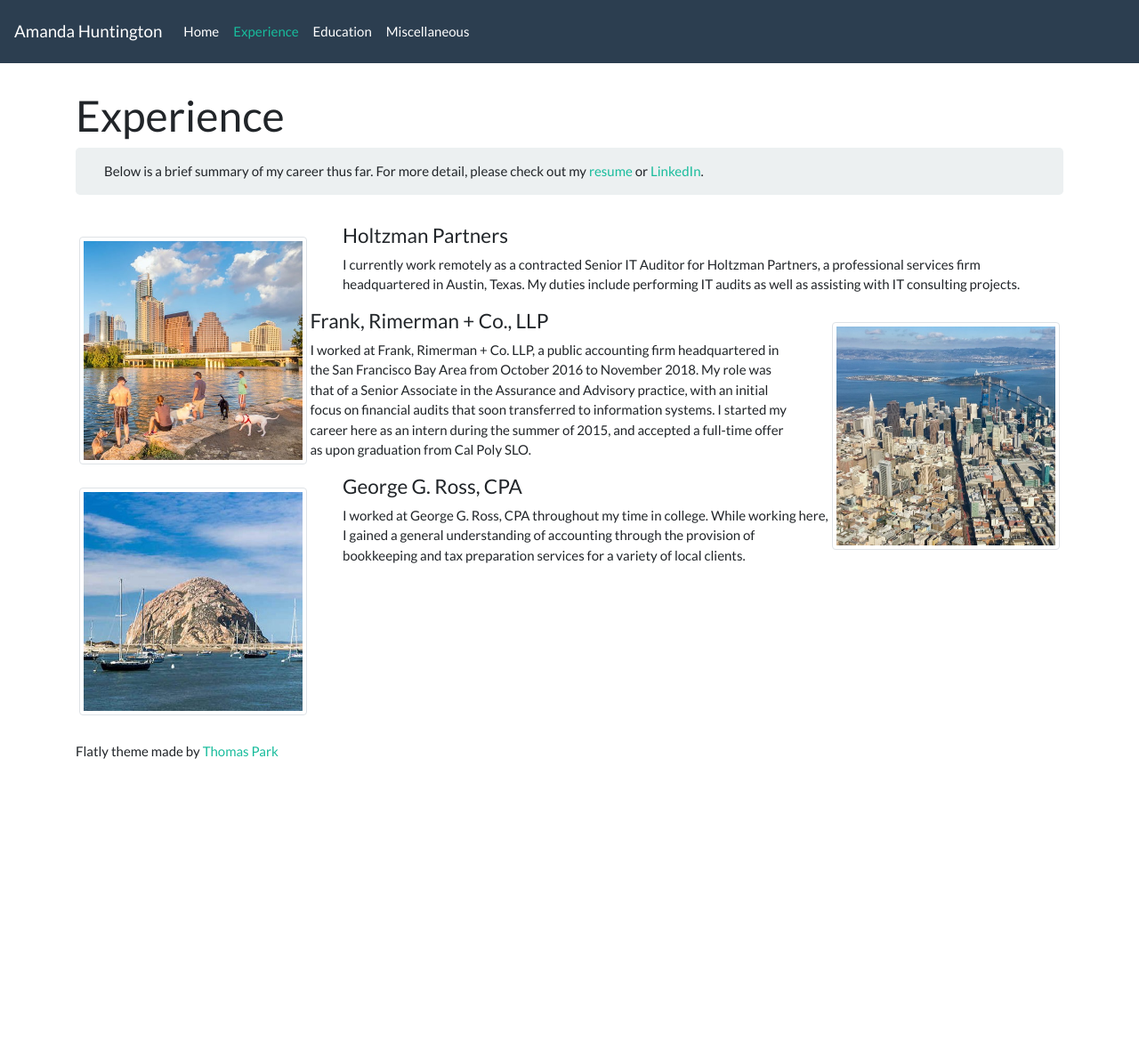
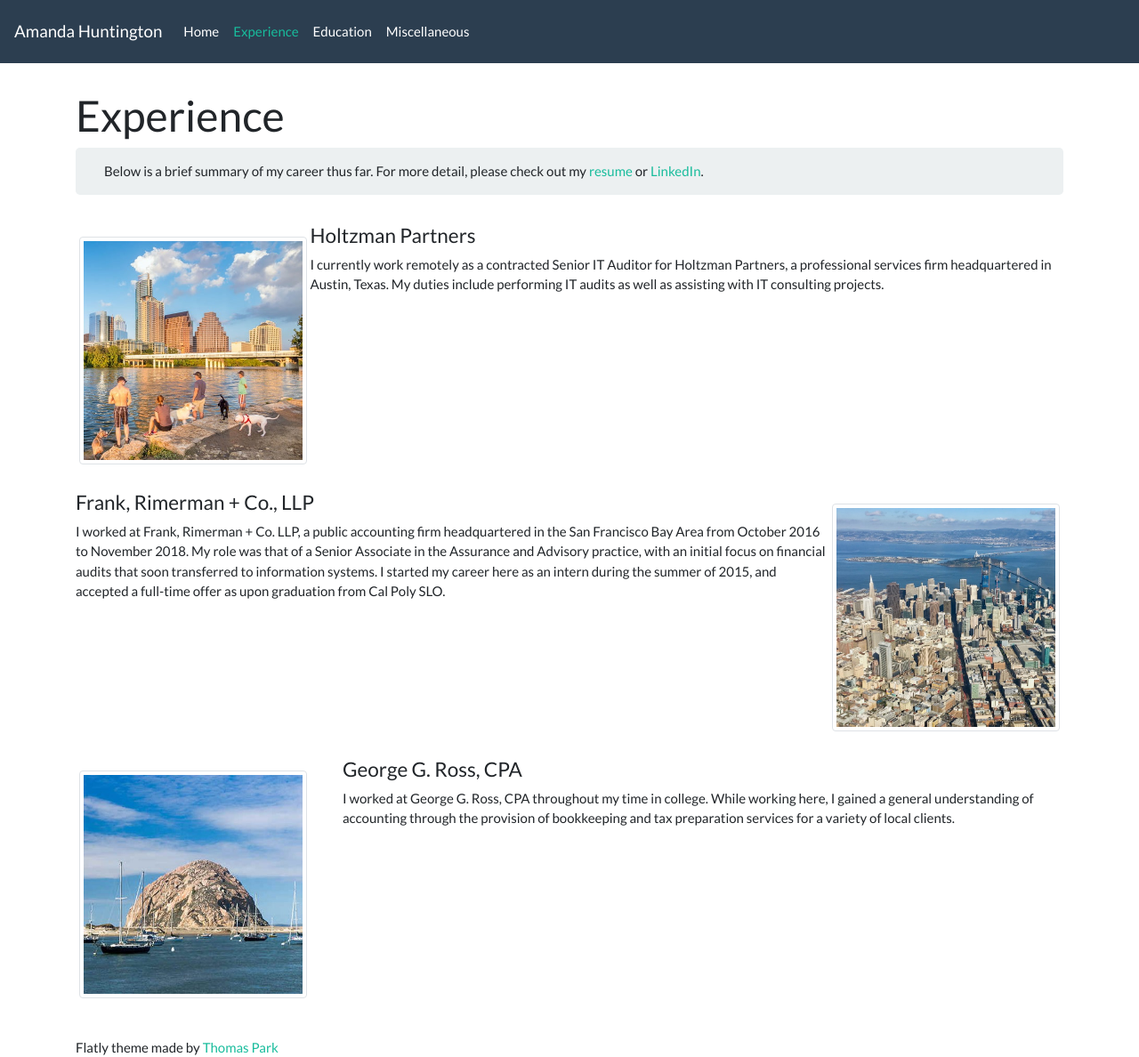
Before and after one commit to anhuntington/anhuntington.github.io, a Jekyll site: the page built from experience.html, in a window 1280 px wide. Shown: the whole page at 89% size. Built offline with Jekyll 4.4.1, drawn with Linux system fonts in a browser that asks for light colours; before the commit the page ends 900 px from its top, so only the background shows below that.

Commit message:
Update experience.html

```diff
--- a/experience.html
+++ b/experience.html
@@ -12,7 +12,6 @@
 </div>
 <div style="min-height: 300px">
   <img class="img-thumbnail image-left" src="{{ '/assets/austin.jpg' | prepend: site.baseurl }}"/>
-  <div class="comment-right">
     <h4>Holtzman Partners</h4>
     <p>
       I currently work remotely as a contracted Senior IT Auditor for Holtzman Partners, a professional services firm headquartered in Austin, Texas.
@@ -21,7 +20,6 @@
   </div>
 <div style="min-height: 300px">
   <img class="img-thumbnail image-right" src="{{ '/assets/sf.jpg' | prepend: site.baseurl }}"/>
-  <div class="comment-left">
   <h4>Frank, Rimerman + Co., LLP</h4>
   <p>
   I worked at Frank, Rimerman + Co. LLP, a public accounting firm headquartered in the San Francisco Bay Area from October 2016 to November 2018.
```
